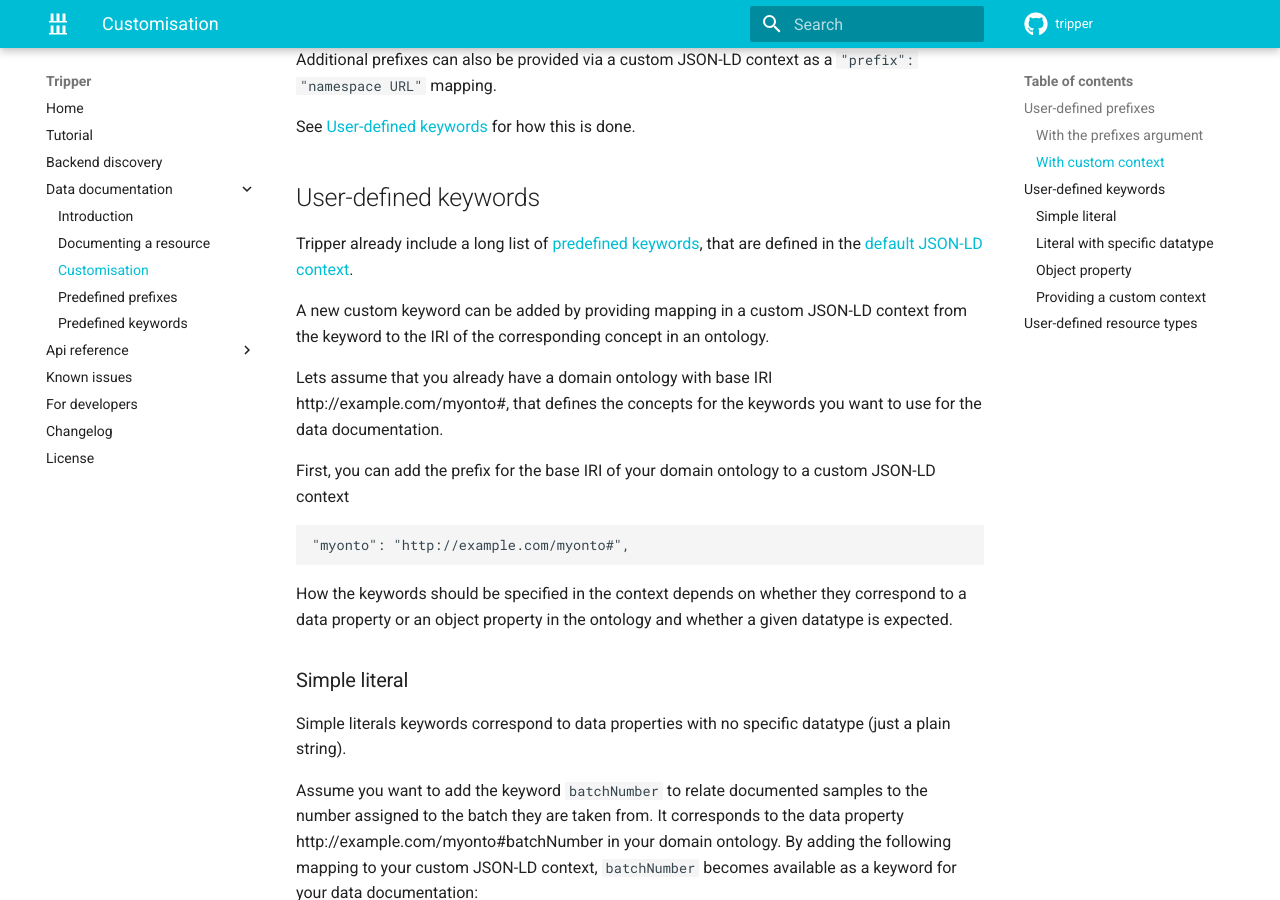
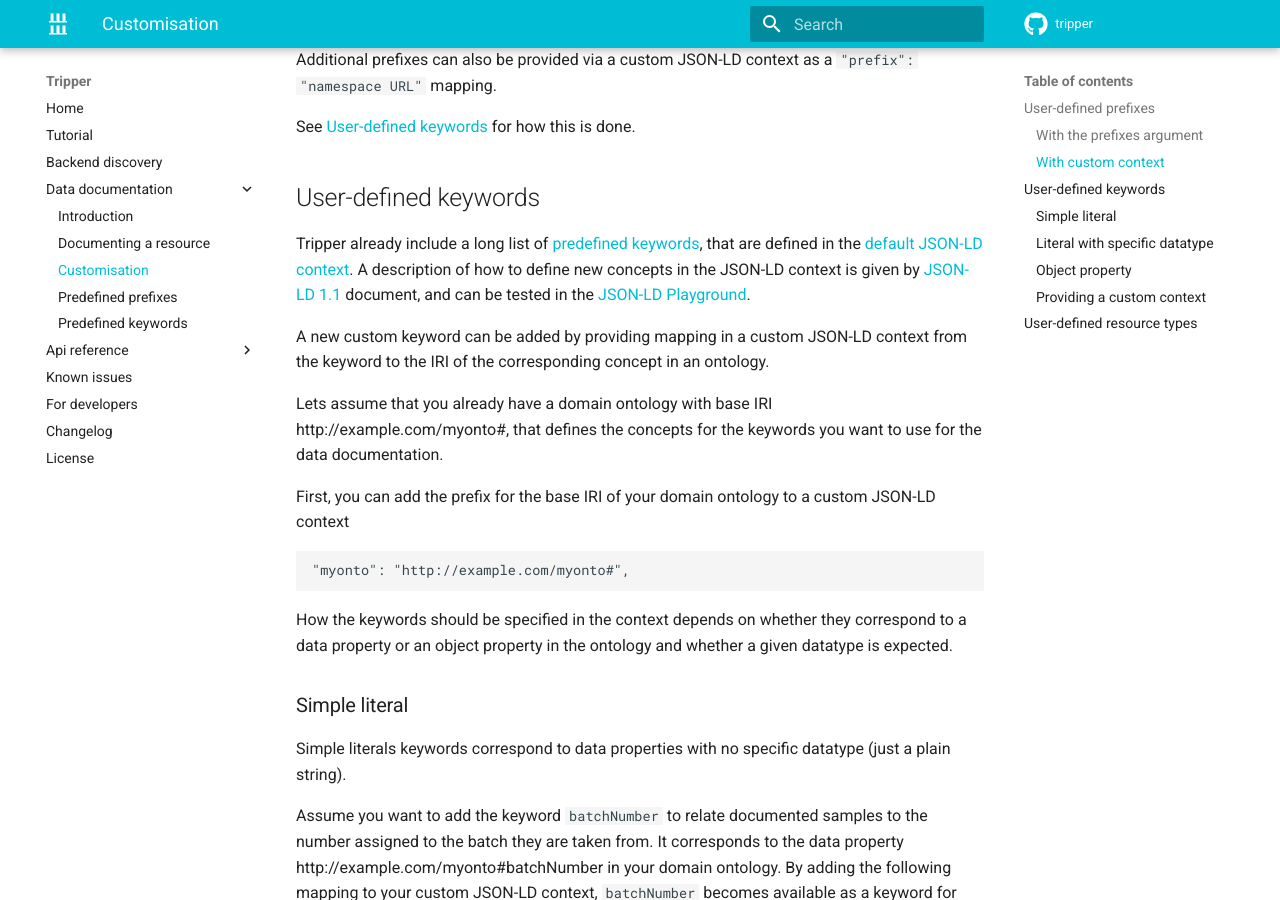
Before and after one commit to EMMC-ASBL/tripper, an MkDocs documentation site: the page built from docs/dataset/customisation.md, in a window 1280 px wide and 900 px high, scrolled down 581 px. Built offline with MkDocs 1.6.1 and Material for MkDocs 9.7.7, drawn with Linux system fonts in a browser that asks for light colours; comment, search, counter and statistics services are not loaded; the version menu is left out.

Commit message:
Update docs/dataset/customisation.md
Co-authored-by: Tor S. Haugland <torshaugland@gmail.com>

```diff
--- a/docs/dataset/customisation.md
+++ b/docs/dataset/customisation.md
@@ -27,6 +27,7 @@ See [User-defined keywords] for how this is done.
 User-defined keywords
 ---------------------
 Tripper already include a long list of [predefined keywords], that are defined in the [default JSON-LD context].
+A description of how to define new concepts in the JSON-LD context is given by [JSON-LD 1.1](https://www.w3.org/TR/json-ld11/) document, and can be tested in the [JSON-LD Playground](https://json-ld.org/playground/).
 
 A new custom keyword can be added by providing mapping in a custom JSON-LD context from the keyword to the IRI of the corresponding concept in an ontology.
 
```
